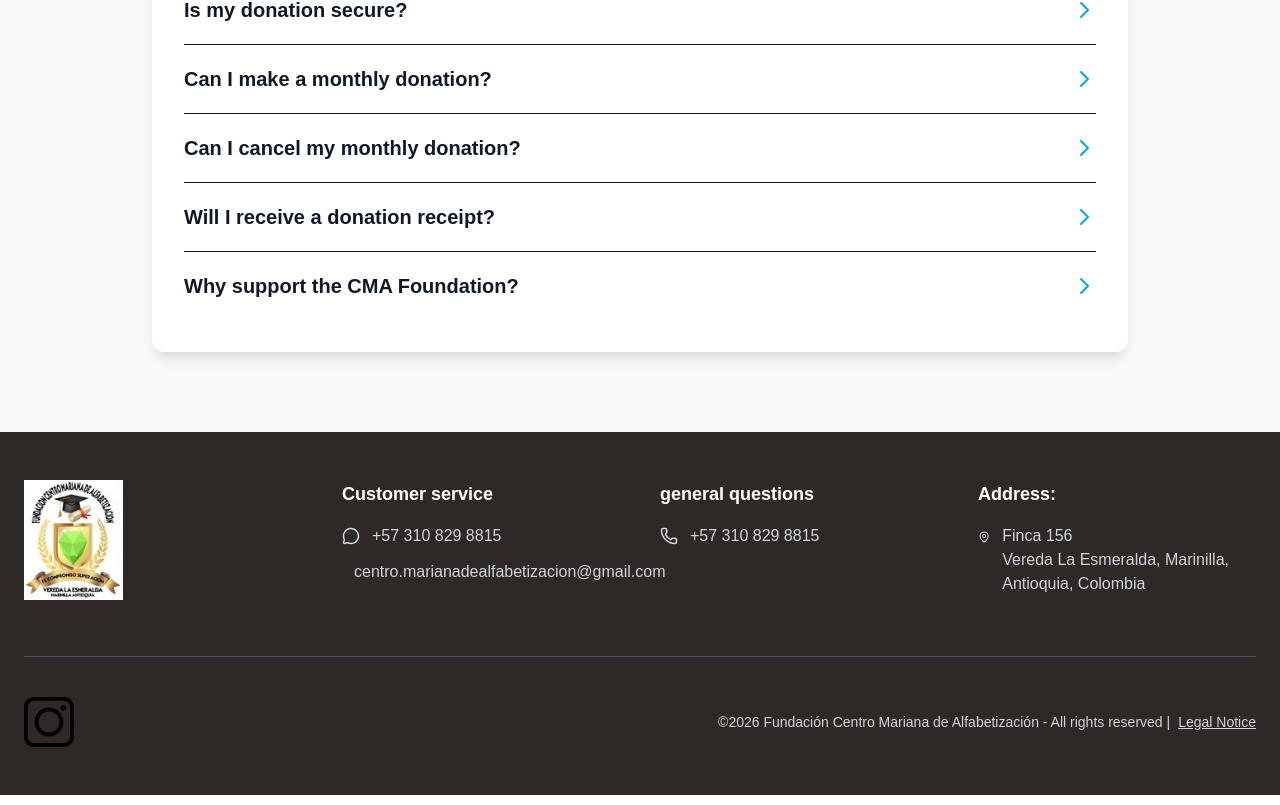
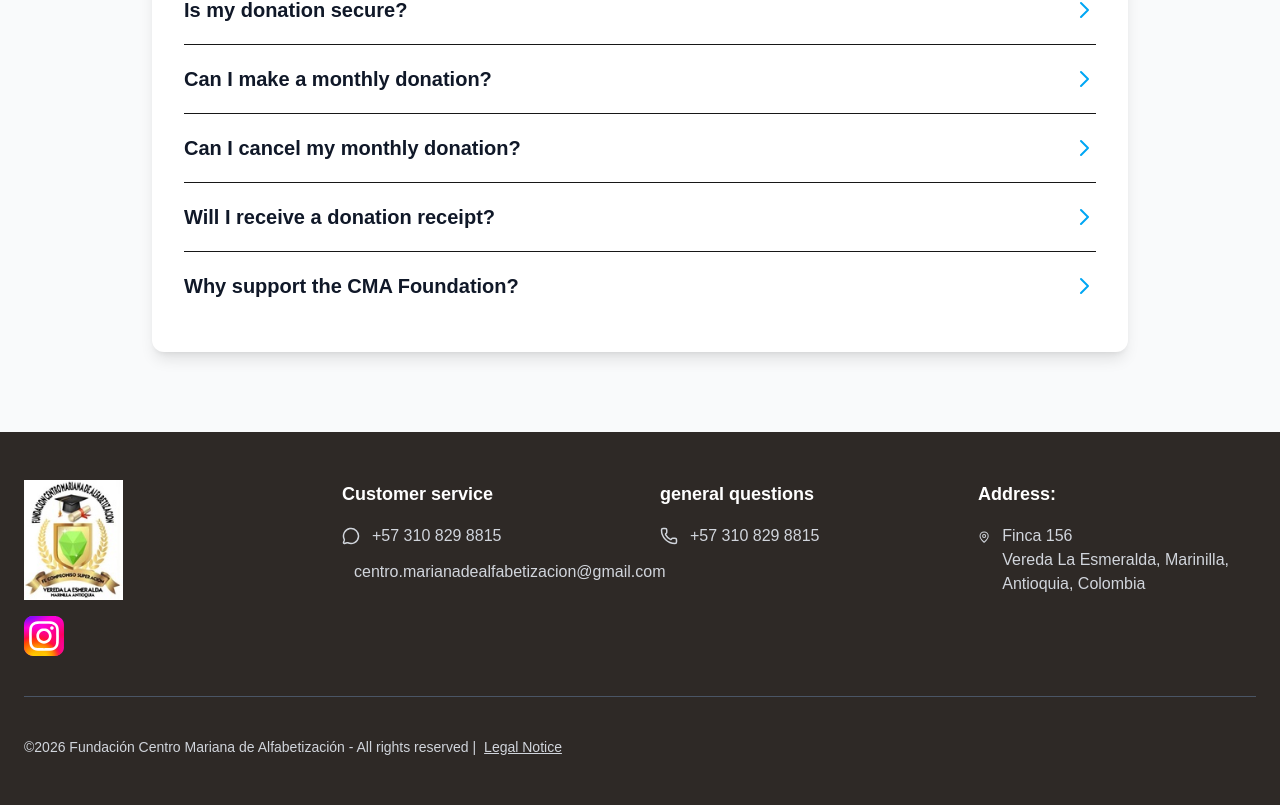
Before and after one commit to FreOfGh/donaciones, a Next.js app: page / in a window 1280 px wide. Shown: the part 4106-4911 px from the top of the page. Built offline with nearby package versions, Linux system fonts and the light colour scheme; no server answers.

Commit message:
fix instagram

```diff
--- a/app/components/Donation/footer.tsx
+++ b/app/components/Donation/footer.tsx
@@ -15,7 +15,7 @@
         {/* Parte superior */}
         <div className="grid gap-10 md:grid-cols-2 lg:grid-cols-4">
 
-          {/* Logo */}
+          {/* Logo el icono de instaram debe estar al lado del logo*/}
           <div>
             <Image
               src='/footer/logocma.jpeg'
@@ -24,6 +24,22 @@
               height={20}
               className="mb-4 h-30 w-auto"
             />
+            <div className="flex items-center gap-3">
+              <Link
+                href="https://www.instagram.com/fundacioncma/"
+                target="_blank"
+                rel="noopener noreferrer"
+                className="text-gray-300 hover:text-white"
+              >
+              <Image
+                src='/svg/instagram.svg'
+                alt="Instagram"
+                width={40}
+                height={40}
+              />
+
+              </Link>
+            </div>
           </div>
 
           {/* Atención */}
@@ -82,25 +98,6 @@
 
         {/* Parte inferior con icono de instagram*/}
         <div className="flex flex-col gap-6 md:flex-row md:items-center md:justify-between">
-          <div className="flex items-center gap-2">
-            <Link
-              href="https://www.instagram.com/fundacioncma/"
-              target="_blank"
-              rel="noopener noreferrer"
-              className="text-gray-300 hover:text-white"
-            >
-
-            <Image
-              src="/svg/instagram.svg"
-              alt="Instagram"
-              width={50}
-              height={50}
-              color="white"
-
-            />
-
-            </Link>
-          </div>
           <div className="text-gray-300 text-sm">
 
             ©2026 Fundación Centro Mariana de Alfabetización - All rights reserved |
```
Also changed, not shown: public/svg/instagram.svg.
